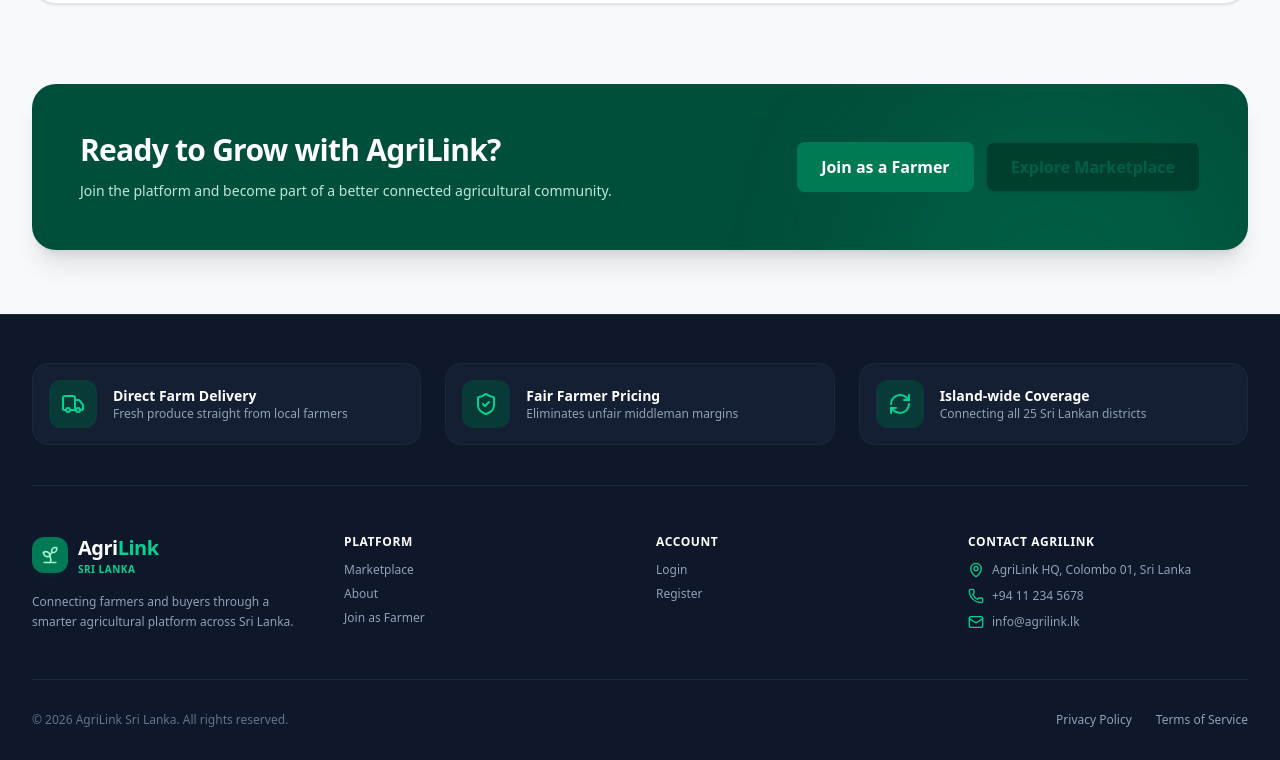
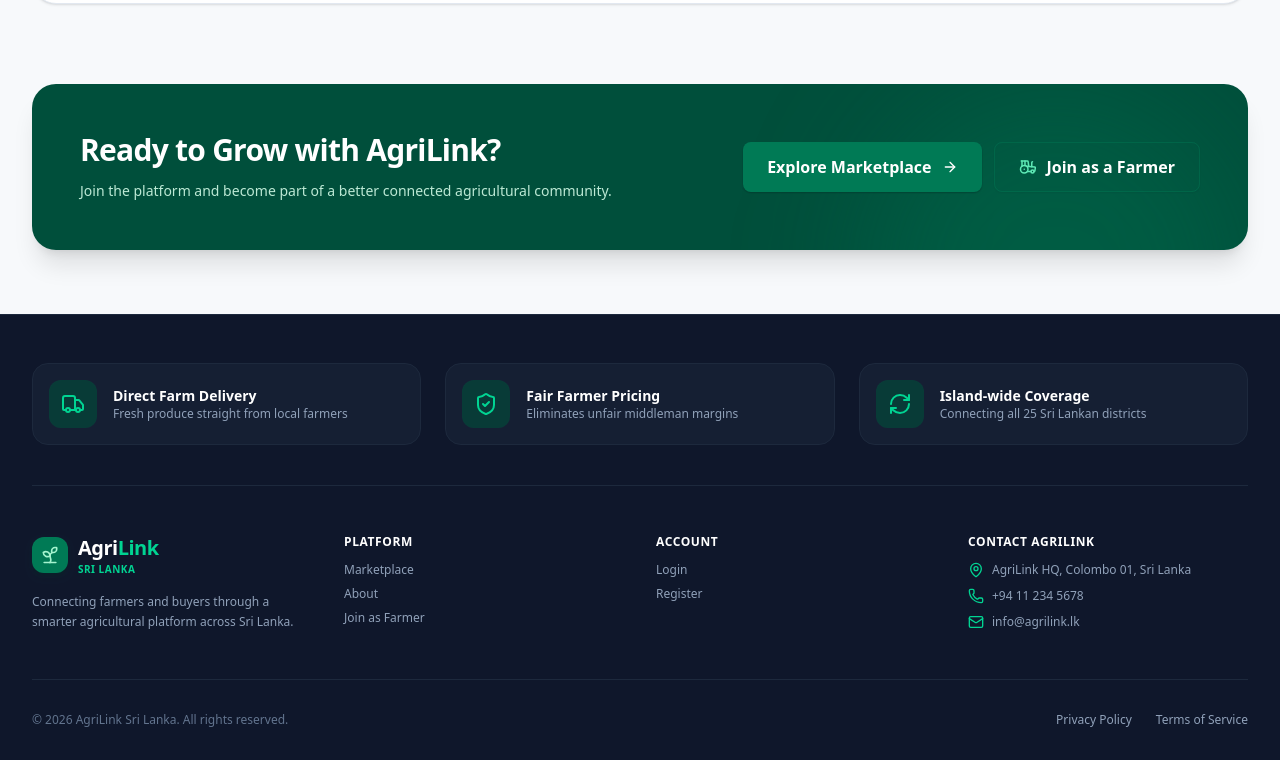
Before and after one commit to Eshan2004guna/agrilink, a React (Vite) app: page / in a window 1280 px wide. Shown: the part 3571-4331 px from the top of the page. Built offline with nearby package versions, Linux system fonts and the light colour scheme.

Commit message:
update home design

```diff
--- a/src/pages/public/HomePage.tsx
+++ b/src/pages/public/HomePage.tsx
@@ -573,18 +573,20 @@ export const HomePage: React.FC = () => {
             <Button
               variant="primary"
               size="lg"
-              onClick={() => navigate('/register')}
-              className="bg-emerald-600 hover:bg-emerald-500 text-white shadow-md"
+              onClick={() => handleMarketplaceAccess('/marketplace')}
+              rightIcon={<ArrowRight className="w-4 h-4" />}
+              className="bg-emerald-600 hover:bg-emerald-500 text-white shadow-lg shadow-emerald-950/50"
             >
-              Join as a Farmer
+              Explore Marketplace
             </Button>
             <Button
               variant="outline"
               size="lg"
-              onClick={() => handleMarketplaceAccess('/marketplace')}
-              className="bg-emerald-950/60 border-emerald-700 text-emerald-100 hover:bg-emerald-800 hover:text-white"
+              onClick={() => navigate('/register')}
+              leftIcon={<Tractor className="w-4.5 h-4.5 text-emerald-300" />}
+              className="border-emerald-400/50 text-white hover:bg-emerald-800/80 hover:border-emerald-300 shadow-sm"
             >
-              Explore Marketplace
+              Join as a Farmer
             </Button>
           </div>
         </div>
```
